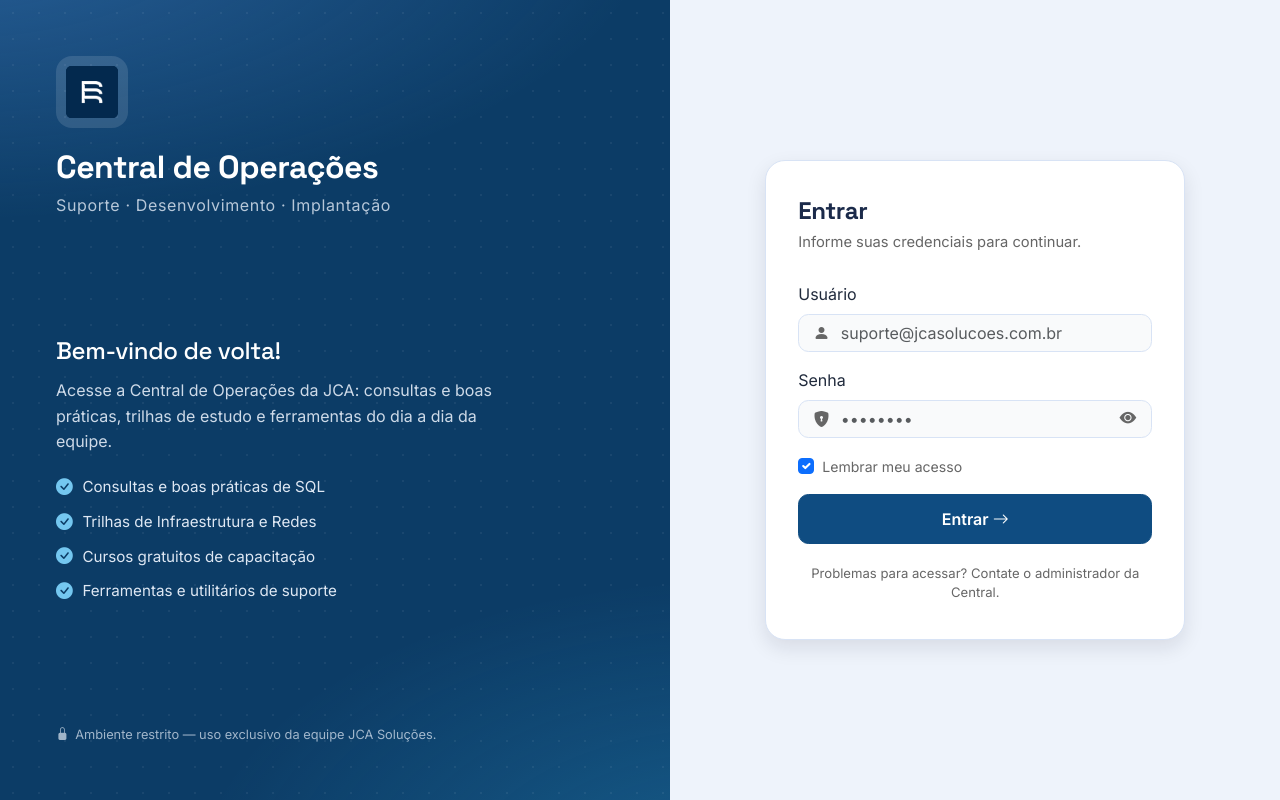
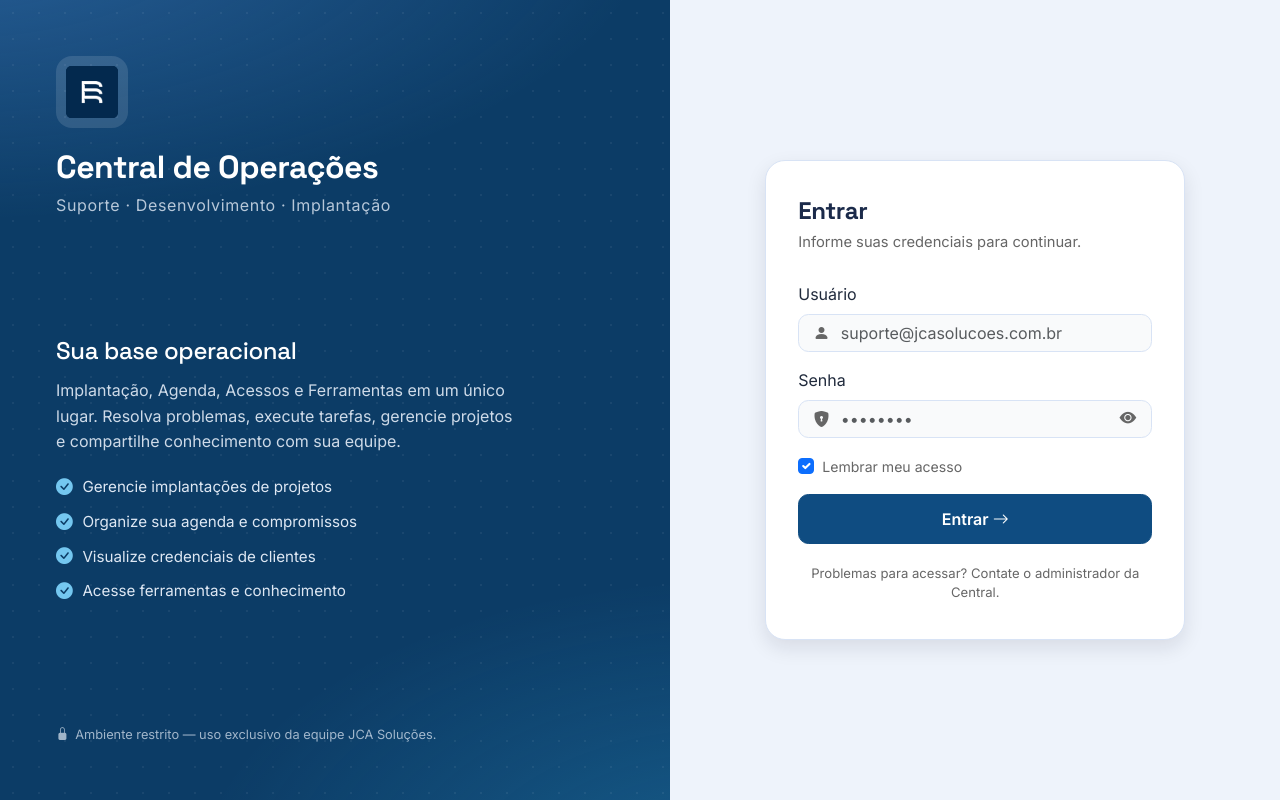
Before and after one commit to JCASOLUCOES/CENTRALOPERACAO_DEPLOY, an Angular app in the folder frontend/: page /login in a window 1280 px wide. Built offline with nearby package versions, Linux system fonts and the light colour scheme.

Commit message:
feat(login): hero operacional e mensagem de sessao expirada

```diff
--- a/frontend/src/app/features/auth/pages/login/login.component.html
+++ b/frontend/src/app/features/auth/pages/login/login.component.html
@@ -8,16 +8,17 @@
     </section>
 
     <section class="login__info">
-      <h2>Bem-vindo de volta!</h2>
+      <h2>Sua base operacional</h2>
       <p>
-        Acesse a Central de Operações da JCA: consultas e boas práticas,
-        trilhas de estudo e ferramentas do dia a dia da equipe.
+        Implantação, Agenda, Acessos e Ferramentas em um único lugar.
+        Resolva problemas, execute tarefas, gerencie projetos e
+        compartilhe conhecimento com sua equipe.
       </p>
       <ul>
-        <li><i class="bi bi-check-circle-fill"></i> Consultas e boas práticas de SQL</li>
-        <li><i class="bi bi-check-circle-fill"></i> Trilhas de Infraestrutura e Redes</li>
-        <li><i class="bi bi-check-circle-fill"></i> Cursos gratuitos de capacitação</li>
-        <li><i class="bi bi-check-circle-fill"></i> Ferramentas e utilitários de suporte</li>
+        <li><i class="bi bi-check-circle-fill"></i> Gerencie implantações de projetos</li>
+        <li><i class="bi bi-check-circle-fill"></i> Organize sua agenda e compromissos</li>
+        <li><i class="bi bi-check-circle-fill"></i> Visualize credenciais de clientes</li>
+        <li><i class="bi bi-check-circle-fill"></i> Acesse ferramentas e conhecimento</li>
       </ul>
     </section>
 
--- a/frontend/src/app/features/auth/pages/login/login.component.ts
+++ b/frontend/src/app/features/auth/pages/login/login.component.ts
@@ -46,7 +46,7 @@ export class LoginComponent implements OnInit {
       if (sessaoExpirada === 'true') {
         sessionStorage.removeItem('sessaoExpirada');
         this.sessaoExpirada = true;
-        this.errorMessage = 'Sua sessão expirou. Por favor, faça login novamente.';
+        this.errorMessage = 'Sessão expirada. Faça login para retornar à operação.';
       }
     }
   }
```
Also changed, not shown: 1 other file (tests, documents, lock files or other folders).
